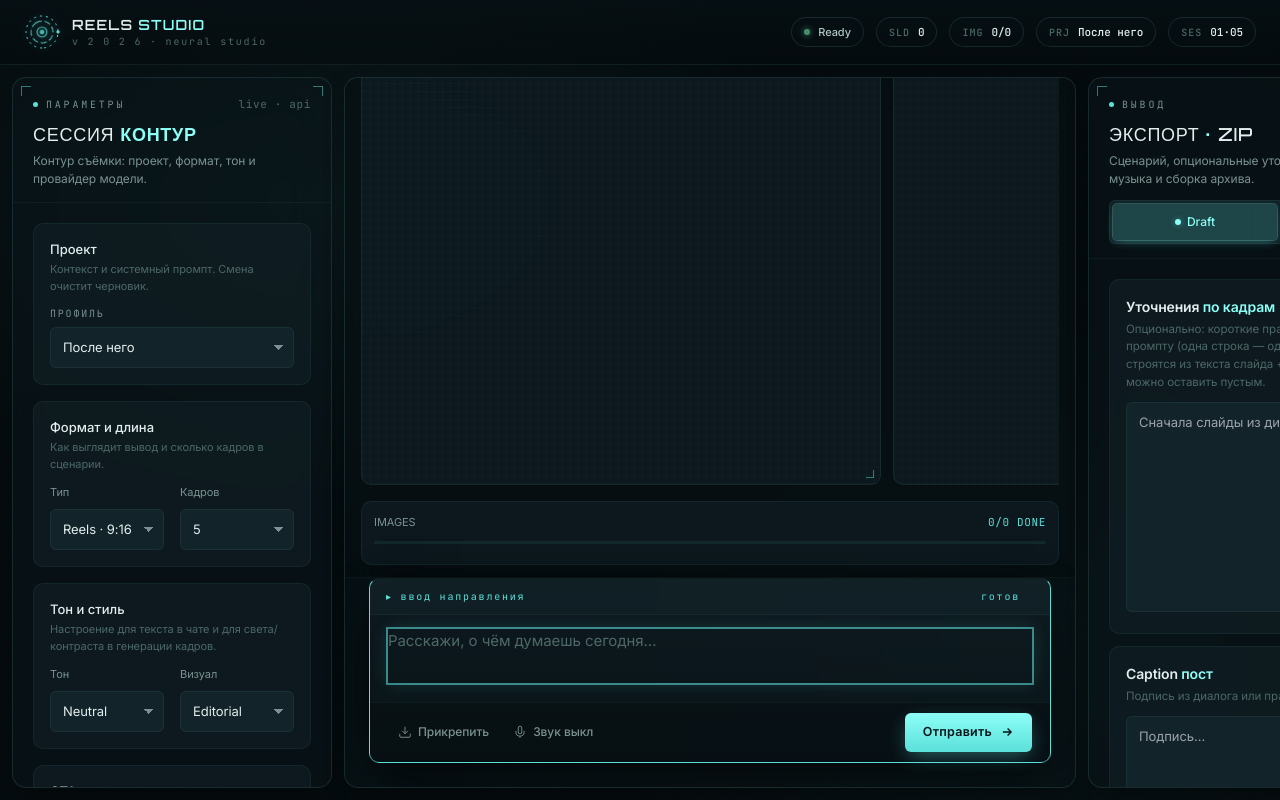
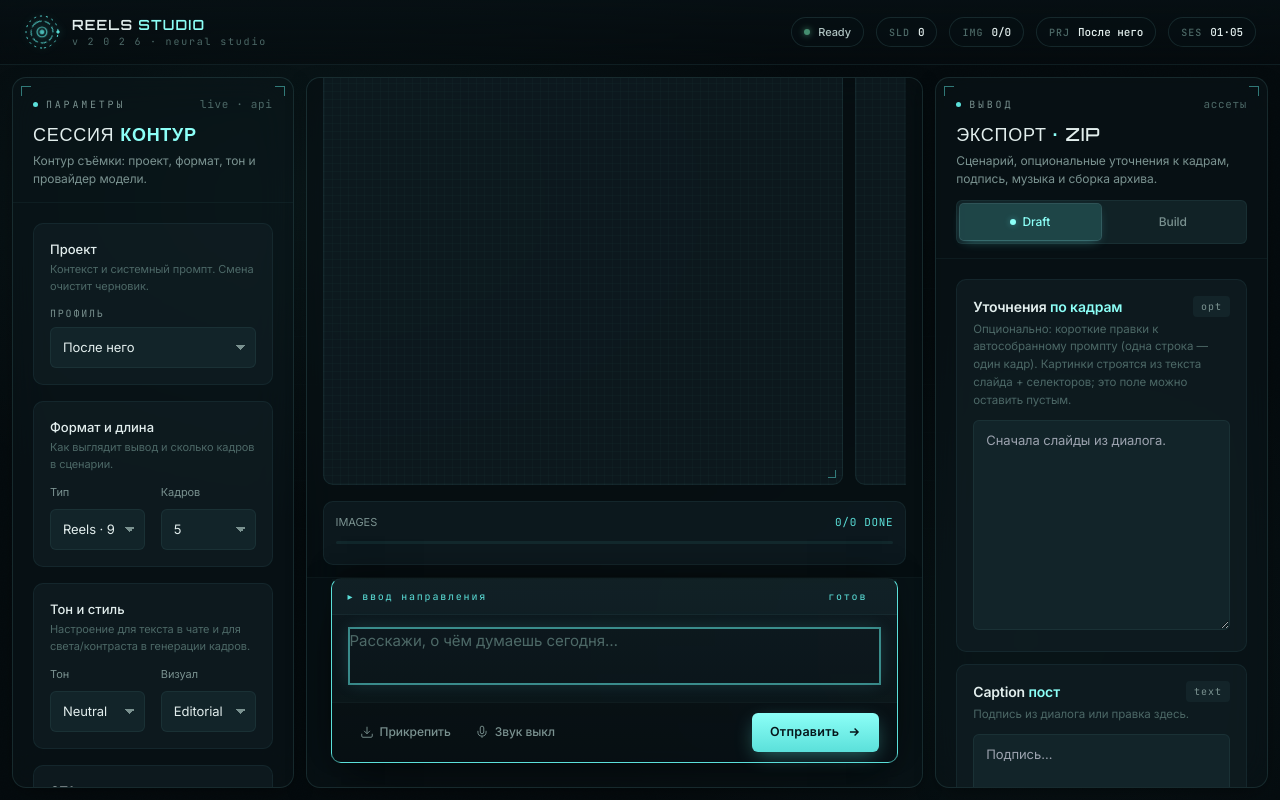
Before and after one commit to zobnin8-ux/AI-Reels-Studio, a Next.js app: page / in a window 1280 px wide. Built offline with nearby package versions, Linux system fonts and the light colour scheme.

Commit message:
Update v2026-app.css

```diff
--- a/src/app/v2026-app.css
+++ b/src/app/v2026-app.css
@@ -68,12 +68,16 @@ button.asset-badge {
   flex: 1 1 0;
   min-height: 0 !important;
   max-height: 100%;
-  min-width: 1480px;
+  /* Не forcing-уем горизонтальный скролл на нормальных экранах. */
+  min-width: 0;
   overflow-x: auto;
   overflow-y: hidden;
   grid-template-rows: minmax(0, 1fr);
   /* v2026 base CSS sets a fixed 4-col grid; override to 3 columns */
-  grid-template-columns: 320px minmax(0, 1fr) 380px !important;
+  grid-template-columns:
+    clamp(280px, 22vw, 320px)
+    minmax(0, 1fr)
+    clamp(320px, 26vw, 380px) !important;
 }
 
 /* Лента кадров внутри панели сцены — сразу над чатом */
```
